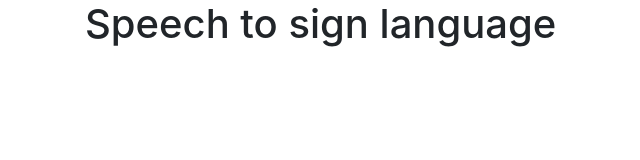
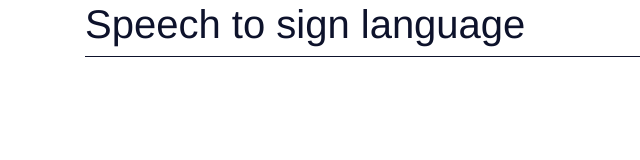
Before and after one commit to avinashupadhya99/speech-to-sign, a plain HTML site: page index.html in a window 1280 px wide. Shown: the whole page, without its empty margins (0-640 px from the left). Drawn offline with nearby package versions, Linux system fonts and the light colour scheme.

Commit message:
feat: added styling

```diff
--- /dev/null
+++ b/css/style.css
@@ -0,0 +1,26 @@
+* {
+    box-sizing: border-box;
+}
+html,
+body {
+    min-height: 100vh;
+    margin: 0;
+    padding: 0;
+}
+#output img {
+
+    max-width: 100%;
+    max-height: 100%;
+}
+body {
+    font-family: Helvetica, Arial, sans-serif;
+    color: #0d122b;
+    display: flex;
+    flex-direction: column;
+    padding-left: 1em;
+    padding-right: 1em;
+}
+header {
+    border-bottom: 1px solid #0d122b;
+    margin-bottom: 2em;
+}
--- a/index.html
+++ b/index.html
@@ -8,6 +8,7 @@
     <link rel="stylesheet" href="https://cdn.jsdelivr.net/npm/bootstrap@4.5.3/dist/css/bootstrap.min.css" integrity="sha384-TX8t27EcRE3e/ihU7zmQxVncDAy5uIKz4rEkgIXeMed4M0jlfIDPvg6uqKI2xXr2" crossorigin="anonymous">
     <script src="https://code.jquery.com/jquery-3.5.1.slim.min.js" integrity="sha384-DfXdz2htPH0lsSSs5nCTpuj/zy4C+OGpamoFVy38MVBnE+IbbVYUew+OrCXaRkfj" crossorigin="anonymous"></script>
     <script src="https://cdn.jsdelivr.net/npm/bootstrap@4.5.3/dist/js/bootstrap.bundle.min.js" integrity="sha384-ho+j7jyWK8fNQe+A12Hb8AhRq26LrZ/JpcUGGOn+Y7RsweNrtN/tE3MoK7ZeZDyx" crossorigin="anonymous"></script>
+    <link rel="stylesheet" href="css/style.css" type="text/css">
 </head>
 <body>
     <div class="container">
```
